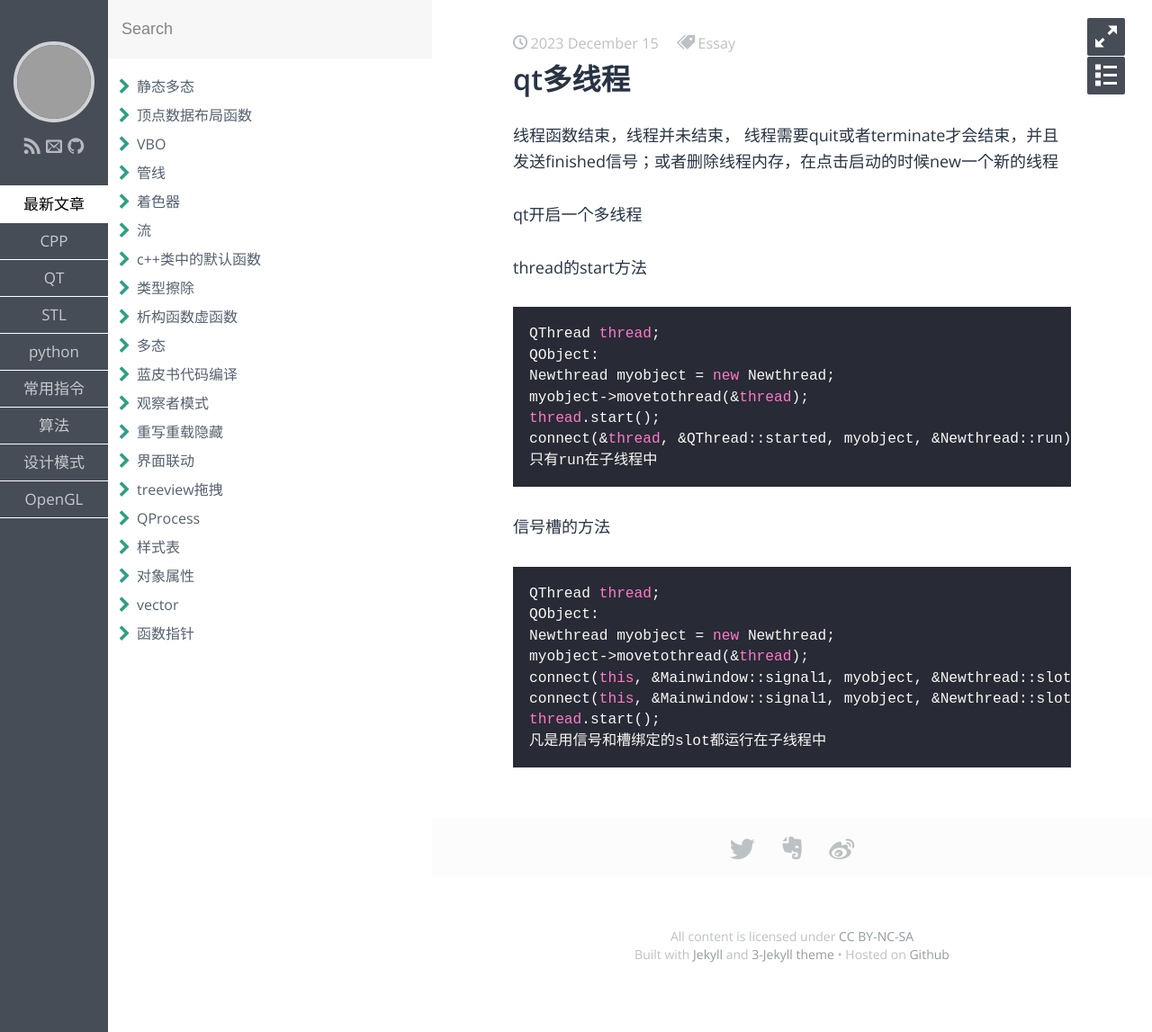
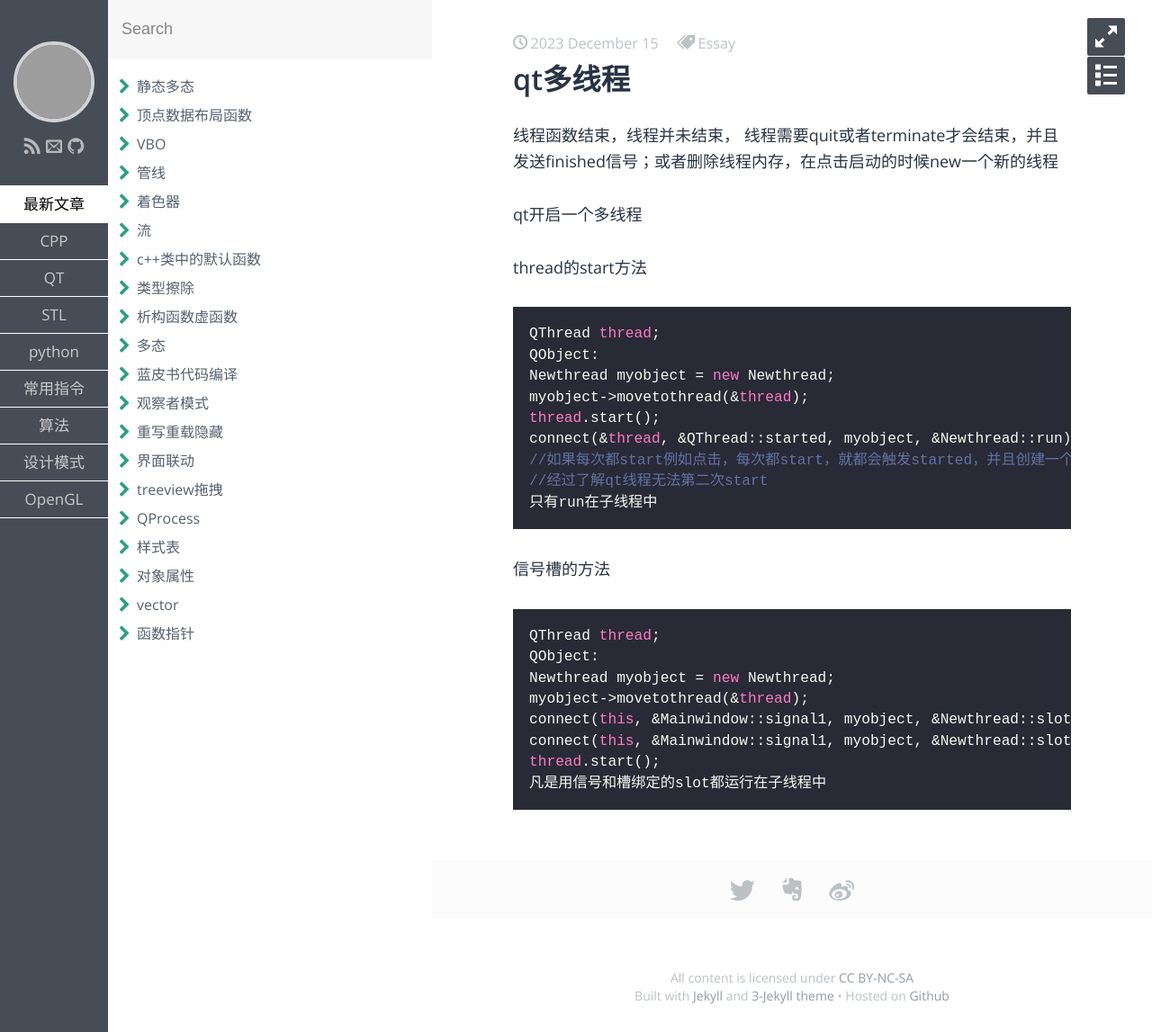
Before and after one commit to aliangaaa/aliangaaa.github.io, a Jekyll site: the page built from _posts/QT/2023-12-15-qt多线程.md, in a window 1280 px wide. Shown: the whole page at 90% size. Built offline with Jekyll 4.4.1, drawn with Linux system fonts in a browser that asks for light colours; some web fonts are replaced; grey boxes are pictures that could not be loaded.

Commit message:
Update 2023-12-15-qt多线程.md

````diff
--- a/_posts/QT/2023-12-15-qt多线程.md
+++ b/_posts/QT/2023-12-15-qt多线程.md
@@ -20,6 +20,8 @@ Newthread myobject = new Newthread;
 myobject->movetothread(&thread);
 thread.start();
 connect(&thread, &QThread::started, myobject, &Newthread::run);
+//如果每次都start例如点击，每次都start，就都会触发started，并且创建一个新线程。这样会导致quit和wait的时候出错。好像会一直等待。
+//经过了解qt线程无法第二次start
 只有run在子线程中
 ```
 
````
